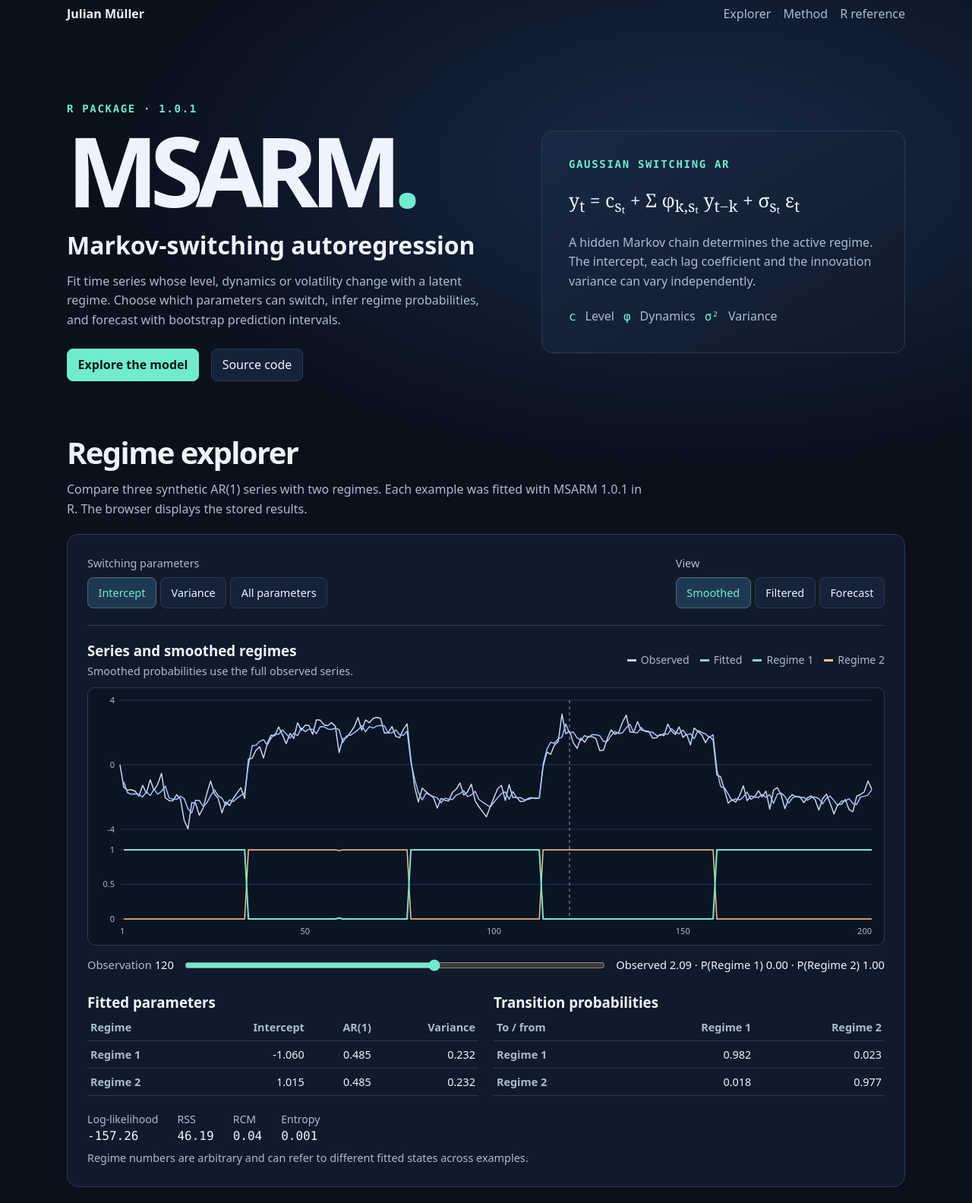
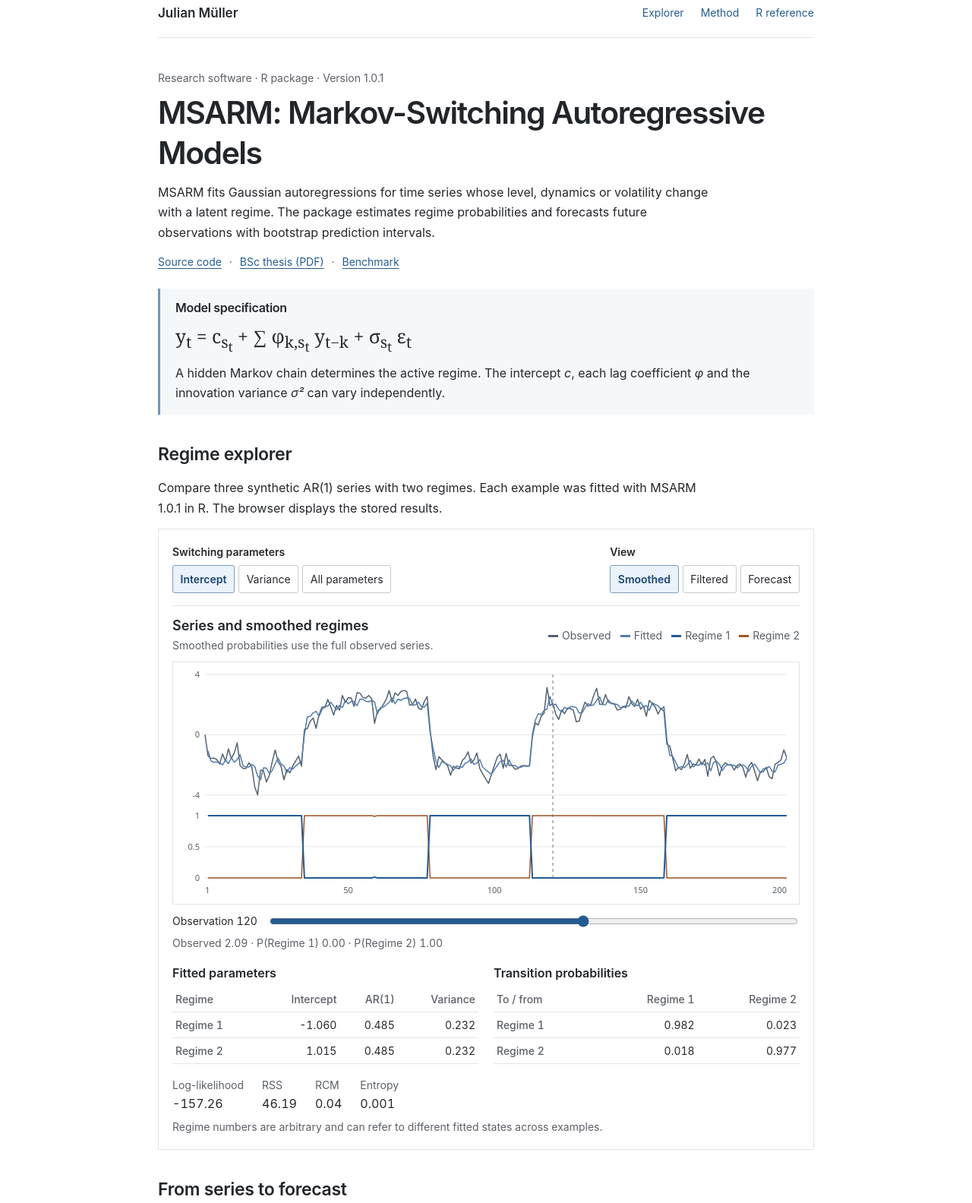
Before and after one commit to jmuelleo/jmuelleo.github.io, a plain HTML site: page msarm/index.html in a window 1280 px wide. Shown: the part 19-1603 px from the top of the page at 76% size. Drawn offline with Linux system fonts and the light colour scheme.

Commit message:
Match MSARM page to academic homepage

```diff
--- a/msarm/explorer.js
+++ b/msarm/explorer.js
@@ -5,10 +5,10 @@ const byId = id => document.getElementById(id);
 const chart = byId("chart");
 const ctx = chart.getContext("2d");
 const slider = byId("inspect");
-const observed = "#c7d6ec";
-const blue = "#a6bfff";
-const mint = "#71ebcf";
-const orange = "#ffc18f";
+const observed = "#536170";
+const blue = "#527caa";
+const mint = "#235c95";
+const orange = "#a25424";
 let model = "level";
 let view = "smoothed";
 let sampleStep = 120;
@@ -42,7 +42,7 @@ function update() {
   byId("chart-title").textContent = views[view][0];
   byId("chart-description").textContent = views[view][1];
   const legend = forecasting
-    ? [["Observed", observed], ["Point forecast", mint], ["80% interval", "#497eab"], ["95% interval", "#314769"]]
+    ? [["Observed", observed], ["Point forecast", mint], ["80% interval", "#b4cce4"], ["95% interval", "#e2ecf6"]]
     : [["Observed", observed], ["Fitted", blue], ["Regime 1", mint], ["Regime 2", orange]];
   byId("legend").replaceChildren(...legend.map(([label, color]) => {
     const item = document.createElement("span");
@@ -112,12 +112,12 @@ function draw() {
     ctx.textAlign = "right";
     for (const tick of ticks) {
       const position = coordinate(tick);
-      ctx.strokeStyle = "#293951";
+      ctx.strokeStyle = "#e3e7eb";
       ctx.beginPath();
       ctx.moveTo(42, position);
       ctx.lineTo(w - 16, position);
       ctx.stroke();
-      ctx.fillStyle = "#aabbd0";
+      ctx.fillStyle = "#555f69";
       ctx.fillText(Number(tick.toFixed(1)), 35, position + 4);
     }
   }
@@ -146,8 +146,8 @@ function draw() {
 
   grid([minimum, (minimum + maximum) / 2, maximum], y);
   if (forecasting) {
-    band(data.bands[1], data.bands[4], "#314769");
-    band(data.bands[2], data.bands[3], "#497eab");
+    band(data.bands[1], data.bands[4], "#e2ecf6");
+    band(data.bands[2], data.bands[3], "#b4cce4");
     line(data.y.slice(start - 1), start, y, observed);
     line([data.y[n - 1], ...data.forecast], n, y, mint, 2);
   } else {
@@ -160,13 +160,13 @@ function draw() {
   }
   const cursor = forecasting ? n + horizon : sampleStep;
   ctx.setLineDash([4, 4]);
-  ctx.strokeStyle = "#8ca2ba";
+  ctx.strokeStyle = "#697a8b";
   ctx.beginPath();
   ctx.moveTo(x(cursor), top);
   ctx.lineTo(x(cursor), h - 34);
   ctx.stroke();
   ctx.setLineDash([]);
-  ctx.fillStyle = "#aabbd0";
+  ctx.fillStyle = "#555f69";
   const ticks = forecasting ? [start, n - 32, n, n + 12, end] : [1, 50, 100, 150, n];
   ticks.forEach((tick, i) => {
     ctx.textAlign = i === 0 ? "left" : i === ticks.length - 1 ? "right" : "center";
--- a/msarm/index.html
+++ b/msarm/index.html
@@ -5,37 +5,35 @@
   <meta name="viewport" content="width=device-width, initial-scale=1">
   <meta name="description" content="Explore regime inference and forecasting with MSARM, an R package for Gaussian Markov-switching autoregressions.">
   <title>MSARM · Markov-switching autoregressions in R</title>
+  <link rel="stylesheet" href="../style.css">
   <link rel="stylesheet" href="style.css">
   <script defer src="demo-data.js"></script>
   <script defer src="explorer.js"></script>
 </head>
 <body>
-<a class="skip" href="#main">Skip to content</a>
-<header class="wrap top">
-  <a class="wordmark" href="../">Julian Müller</a>
+<a class="skip-link" href="#main">Skip to content</a>
+<div class="page">
+<header>
+  <a class="site-name" href="../">Julian Müller</a>
   <nav aria-label="Page navigation"><a href="#explore">Explorer</a><a href="#method">Method</a><a href="#reference">R reference</a></nav>
 </header>
-<main id="main" class="wrap">
-  <section class="hero" aria-labelledby="title">
-    <div class="hero-copy">
-      <div class="eyebrow">R PACKAGE · 1.0.1</div>
-      <h1 id="title">MSARM<span>.</span></h1>
-      <p class="lead">Markov-switching autoregression</p>
-      <p>Fit time series whose level, dynamics or volatility change with a latent regime. Choose which parameters can switch, infer regime probabilities, and forecast with bootstrap prediction intervals.</p>
-      <div class="actions"><a class="button primary" href="#explore">Explore the model</a><a class="button" href="https://github.com/jmuelleo/MSARM/tree/msarm-1.0.1">Source code</a></div>
+<main id="main">
+  <section class="project-intro" aria-labelledby="title">
+    <p class="context">Research software &middot; R package &middot; Version 1.0.1</p>
+    <h1 id="title">MSARM: Markov-Switching Autoregressive Models</h1>
+    <p>MSARM fits Gaussian autoregressions for time series whose level, dynamics or volatility change with a latent regime. The package estimates regime probabilities and forecasts future observations with bootstrap prediction intervals.</p>
+    <p class="project-links"><a href="https://github.com/jmuelleo/MSARM/tree/msarm-1.0.1">Source code</a><span aria-hidden="true"> &middot; </span><a href="../assets/documents/msarm-bsc-thesis.pdf">BSc thesis (PDF)</a><span aria-hidden="true"> &middot; </span><a href="https://github.com/jmuelleo/MSARM/blob/msarm-1.0.1/benchmarks/README.md">Benchmark</a></p>
+    <div class="model-card">
+      <h2>Model specification</h2>
+      <p class="equation">y<sub>t</sub> = c<sub>s<sub>t</sub></sub> + &sum; &phi;<sub>k,s<sub>t</sub></sub> y<sub>t&minus;k</sub> + &sigma;<sub>s<sub>t</sub></sub> &epsilon;<sub>t</sub></p>
+      <p>A hidden Markov chain determines the active regime. The intercept <var>c</var>, each lag coefficient <var>&phi;</var> and the innovation variance <var>&sigma;&sup2;</var> can vary independently.</p>
     </div>
-    <aside class="model-card" aria-label="Model equation">
-      <div class="eyebrow">GAUSSIAN SWITCHING AR</div>
-      <p class="equation">y<sub>t</sub> = c<sub>sₜ</sub> + Σ φ<sub>k,sₜ</sub> y<sub>t−k</sub> + σ<sub>sₜ</sub> ε<sub>t</sub></p>
-      <p>A hidden Markov chain determines the active regime. The intercept, each lag coefficient and the innovation variance can vary independently.</p>
-      <div class="key"><span>c</span> Level <span>φ</span> Dynamics <span>σ²</span> Variance</div>
-    </aside>
   </section>
 
   <section id="explore" aria-labelledby="explore-title">
     <h2 id="explore-title">Regime explorer</h2>
     <p class="intro">Compare three synthetic AR(1) series with two regimes. Each example was fitted with MSARM 1.0.1 in R. The browser displays the stored results.</p>
-    <div class="lab">
+    <figure class="lab" aria-labelledby="chart-title">
       <div class="control-row">
         <fieldset><legend>Switching parameters</legend><div class="seg">
           <button type="button" data-model="level" aria-pressed="true">Intercept</button>
@@ -61,8 +59,8 @@
         <div><h3>Transition probabilities</h3><table><thead><tr><th scope="col">To / from</th><th scope="col">Regime 1</th><th scope="col">Regime 2</th></tr></thead><tbody id="transition"></tbody></table></div>
       </div>
       <dl id="metrics" class="metrics"></dl>
-      <p class="note">Regime numbers are arbitrary and can refer to different fitted states across examples.</p>
-    </div>
+      <figcaption class="note context">Regime numbers are arbitrary and can refer to different fitted states across examples.</figcaption>
+    </figure>
   </section>
 
   <section id="method" aria-labelledby="method-title">
@@ -101,6 +99,7 @@ MSARM.plot(pred, conf = TRUE)</code></pre></div>
     <div class="resources"><a href="../assets/documents/msarm-bsc-thesis.pdf">BSc thesis and derivations (PDF)</a><a href="https://github.com/jmuelleo/MSARM/tree/msarm-1.0.1/man">Full R reference</a><a href="https://github.com/jmuelleo/MSARM/blob/msarm-1.0.1/benchmarks/README.md">Reproducible MSwM comparison</a></div>
   </section>
 </main>
-<footer class="wrap"><a href="../">Julian Müller</a><span>MSARM · Version 1.0.1 submitted to CRAN</span></footer>
+<footer><a href="../">Julian Müller</a><span>MSARM · Version 1.0.1 submitted to CRAN</span></footer>
+</div>
 </body>
 </html>
--- a/msarm/style.css
+++ b/msarm/style.css
@@ -1,74 +1,60 @@
-:root{color-scheme:dark;--bg:#0a101c;--panel:#111a2a;--line:#2a3b53;--text:#edf4ff;--muted:#aabbd0;--mint:#71ebcf;--blue:#a6bfff;--mono:ui-monospace,Consolas,monospace;font-family:system-ui,sans-serif;line-height:1.6}
-*{box-sizing:border-box}
-body{margin:0;background:radial-gradient(ellipse 60% 400px at 72% 9%,#182a46,transparent),var(--bg);color:var(--text)}
-.wrap{max-width:1160px;margin:auto;padding-inline:28px}
-a{color:var(--mint);text-underline-offset:.23em}
-a:hover{color:#fff}
-:focus-visible{outline:2px solid var(--mint);outline-offset:4px}
-.skip{position:absolute;left:1rem;top:-5rem;background:var(--bg);padding:.5rem;z-index:2}
-.skip:focus{top:.5rem}
-.top,footer{display:flex;align-items:center;justify-content:space-between;gap:16px;min-height:76px}
-.top nav,.actions,.resources{display:flex;flex-wrap:wrap;gap:16px}
-.top a,footer a{color:var(--text);text-decoration:none}
-.top nav a{color:var(--muted)}
-.wordmark{font-weight:700}
-.hero{display:grid;grid-template-columns:1.2fr 1fr;align-items:center;gap:50px;padding-block:78px 70px}
-.eyebrow{font:600 .875rem var(--mono);letter-spacing:.12em;color:var(--mint)}
-h1,h2,h3,p{margin:0}
-h1{font-size:clamp(4rem,11vw,8rem);line-height:1;letter-spacing:-.085em;margin:.55rem 0}
-h1 span{color:var(--mint)}
-.lead{font-size:clamp(1.35rem,3vw,2rem);font-weight:600;color:var(--text);margin-bottom:10px}
-p,dd,.note{color:var(--muted)}
-.actions{margin-top:24px}
-.button,button{border:1px solid var(--line);background:#152238;color:var(--text);border-radius:8px;padding:.5rem .85rem;font:inherit;cursor:pointer}
-.button{text-decoration:none}
-.primary{background:var(--mint);color:#071918;border-color:var(--mint);font-weight:650}
-.primary:hover{color:#071918;background:#b6ffed}
-.model-card,.lab,.code-wrap,details{border:1px solid var(--line);border-radius:15px;background:var(--panel)}
-.model-card{padding:clamp(18px,4vw,35px);background:linear-gradient(150deg,#182944,#111a2a)}
-.equation{font:clamp(1rem,2.2vw,1.55rem) Georgia,serif;color:var(--text);margin:22px 0}
-.key{display:flex;flex-wrap:wrap;gap:8px 12px;align-items:center;margin-top:20px;color:var(--muted)}
-.key span{color:var(--mint);font:1rem var(--mono)}
-main>section:not(.hero){margin-bottom:64px;scroll-margin:24px}
-h2{font-size:clamp(1.65rem,4vw,2.5rem);letter-spacing:-.04em;line-height:1.2;margin-bottom:12px}
-.intro{max-width:760px;margin-bottom:20px}
-.lab{padding:clamp(12px,3vw,26px)}
-.control-row,.plot-head,.inspect{display:flex;flex-wrap:wrap;justify-content:space-between;align-items:center;gap:12px}
-fieldset{min-width:0;padding:0;border:0;margin:0}
-legend{color:var(--muted);padding:0;margin-bottom:7px;font-size:.9rem}
-.seg{display:flex;flex-wrap:wrap;gap:5px}
-button{font-size:.9rem}
-button:hover{border-color:var(--blue)}
-button[aria-pressed=true]{background:#203952;color:var(--mint);border-color:#486f80}
-.plot-head{margin:22px 0 10px;border-top:1px solid var(--line);padding-top:18px}
-.plot-head p,.note{font-size:.9rem}
-.legend{display:flex;flex-wrap:wrap;gap:8px 14px;font-size:.88rem;color:var(--muted)}
-.legend span::before{content:"";display:inline-block;width:12px;height:3px;vertical-align:middle;margin-right:6px;background:var(--series)}
-canvas{display:block;width:100%;height:340px;background:#0b1423;border:1px solid var(--line);border-radius:10px}
-.inspect{justify-content:flex-start;margin:14px 0 22px;color:var(--muted);font-size:.92rem}
-.inspect input{accent-color:var(--mint);flex:1;min-width:100px}
-output,#values{color:var(--text);font-variant-numeric:tabular-nums}
-.readouts,.reference{display:grid;grid-template-columns:1fr 1fr;gap:20px}
-table{width:100%;border-collapse:collapse;text-align:right;font-variant-numeric:tabular-nums;font-size:.9rem}
-th,td{padding:6px 4px;border-bottom:1px solid var(--line)}
-th{color:var(--muted);font-weight:550}
-th:first-child{text-align:left}
-.metrics{display:flex;flex-wrap:wrap;gap:12px 25px;margin:20px 0 8px}
-.metrics dt{color:var(--muted);font-size:.88rem}
-.metrics dd{margin:0;color:var(--text);font:1rem var(--mono)}
-.method{display:grid;grid-template-columns:repeat(3,1fr);gap:22px;margin-top:20px}
-.method article{border-top:1px solid #49657f;padding-top:13px}
-.method h3{margin-bottom:6px}
-.code-wrap{overflow:hidden}
-.code-head{display:flex;justify-content:space-between;align-items:center;gap:8px;padding:10px 14px;border-bottom:1px solid var(--line);color:var(--muted)}
-pre{margin:0;padding:16px;overflow:auto;color:#d6f7f1;font-size:.91rem}
-code{font-family:var(--mono);overflow-wrap:anywhere}
-pre code{overflow-wrap:normal}
-.api{margin:0}
-.api dt{color:var(--mint);font-weight:700}
-.api dd{margin:0 0 12px}
-details{margin-block:20px;padding:12px 16px}
-details p{margin-top:10px}
-summary{cursor:pointer;font-weight:600}
-footer{border-top:1px solid var(--line);color:var(--muted);font-size:.9rem}
-@media(max-width:720px){.wrap{padding-inline:16px}.hero,.readouts,.method,.reference{grid-template-columns:1fr}.hero{gap:28px;padding-block:46px}.top nav{gap:9px;font-size:.88rem}canvas{height:300px}footer{flex-wrap:wrap;padding-block:12px}}
+/* Shared typography, spacing and navigation come from the homepage stylesheet. */
+.project-intro h1 { font-size: clamp(1.8rem, 4.2vw, 2.55rem); letter-spacing: -.035em; margin-bottom: 12px; }
+.project-intro .context { margin-bottom: 8px; }
+.project-intro > p:not(.context,.project-links) { max-width: 72ch; }
+.project-intro .project-links { margin-top: 14px; }
+.model-card { margin-top: 24px; padding: 15px 20px; border-left: 3px solid #7496b6; background: #f5f8fb; }
+.model-card h2 { font-size: 16px; margin-bottom: 8px; }
+.equation { margin: 0 0 8px; font: clamp(1.15rem, 2.8vw, 1.55rem)/1.5 Georgia, serif; }
+.model-card p:last-child { margin-bottom: 0; }
+.intro { max-width: 72ch; }
+.lab { margin: 0; border: 1px solid var(--line); padding: 18px; }
+.control-row, .plot-head, .inspect { display: flex; flex-wrap: wrap; align-items: center; gap: 12px 20px; }
+.control-row, .plot-head { justify-content: space-between; }
+fieldset { min-width: 0; padding: 0; border: 0; margin: 0; }
+legend { font-size: .875rem; font-weight: 600; padding: 0; margin-bottom: 6px; }
+.seg { display: flex; flex-wrap: wrap; gap: 5px; }
+button { border: 1px solid #c5ccd3; border-radius: 3px; background: #fff; color: var(--ink); padding: .35rem .6rem; font: inherit; font-size: .875rem; cursor: pointer; }
+button:hover { border-color: var(--link); }
+button[aria-pressed="true"] { background: #eaf2fa; color: #174675; border-color: #7d9dbc; font-weight: 600; }
+button:focus-visible, input:focus-visible, summary:focus-visible { outline: 2px solid var(--link); outline-offset: 3px; }
+.plot-head { border-top: 1px solid var(--line); padding-top: 14px; margin: 16px 0 10px; }
+.plot-head h3 { margin-bottom: 3px; }
+.plot-head p { font-size: .875rem; color: var(--muted); margin: 0; }
+.legend { display: flex; flex-wrap: wrap; gap: 4px 12px; font-size: .875rem; color: var(--muted); }
+.legend span::before { content: ""; display: inline-block; width: 13px; height: 3px; vertical-align: middle; margin-right: 5px; background: var(--series); }
+canvas { display: block; width: 100%; height: 320px; background: #fff; border: 1px solid var(--line); }
+.inspect { margin: 10px 0 18px; font-size: .875rem; gap: 6px 14px; }
+.inspect input { accent-color: var(--link); flex: 1; min-width: 100px; }
+output, #values, table { font-variant-numeric: tabular-nums; }
+#values { flex-basis: 100%; color: var(--muted); }
+.readouts, .reference { display: grid; grid-template-columns: repeat(2,minmax(0,1fr)); gap: 20px; }
+.readouts h3 { font-size: 1rem; }
+table { width: 100%; border-collapse: collapse; text-align: right; font-size: .875rem; }
+th, td { padding: 5px 4px; border-bottom: 1px solid var(--line); }
+th { color: var(--muted); font-weight: 550; }
+th:first-child { text-align: left; }
+.metrics { display: flex; flex-wrap: wrap; gap: 6px 24px; margin: 14px 0 6px; }
+.metrics dd { font-variant-numeric: tabular-nums; }
+.note { margin-bottom: 0; }
+.method article { margin-bottom: 16px; }
+.method article:last-child { margin-bottom: 0; }
+.method article p { margin: 0; }
+.code-wrap { min-width: 0; align-self: start; border: 1px solid var(--line); background: #f7f8fa; }
+.code-head { display: flex; align-items: center; justify-content: space-between; gap: 8px; padding: 8px 10px; border-bottom: 1px solid var(--line); color: var(--muted); font-size: .875rem; }
+pre { margin: 0; padding: 12px; overflow: auto; color: #1a3c61; font-size: .875rem; }
+code { font-family: ui-monospace, Consolas, monospace; overflow-wrap: anywhere; }
+pre code { overflow-wrap: normal; }
+.api { margin: 0; }
+.api dt { color: var(--link); font-weight: 600; }
+.api dd { margin: 0 0 10px; }
+details { margin-block: 18px; padding-block: 10px; border-block: 1px solid var(--line); }
+details p { margin: 10px 0 0; }
+summary { cursor: pointer; font-weight: 600; }
+.helper-list { padding-inline-start: 20px; }
+.resources { display: flex; flex-wrap: wrap; gap: 5px 16px; font-size: .875rem; }
+@media(max-width: 650px) {
+  .readouts, .reference { grid-template-columns: 1fr; gap: 14px; }
+  .lab { padding: 12px; }
+  canvas { height: 280px; }
+}
```
